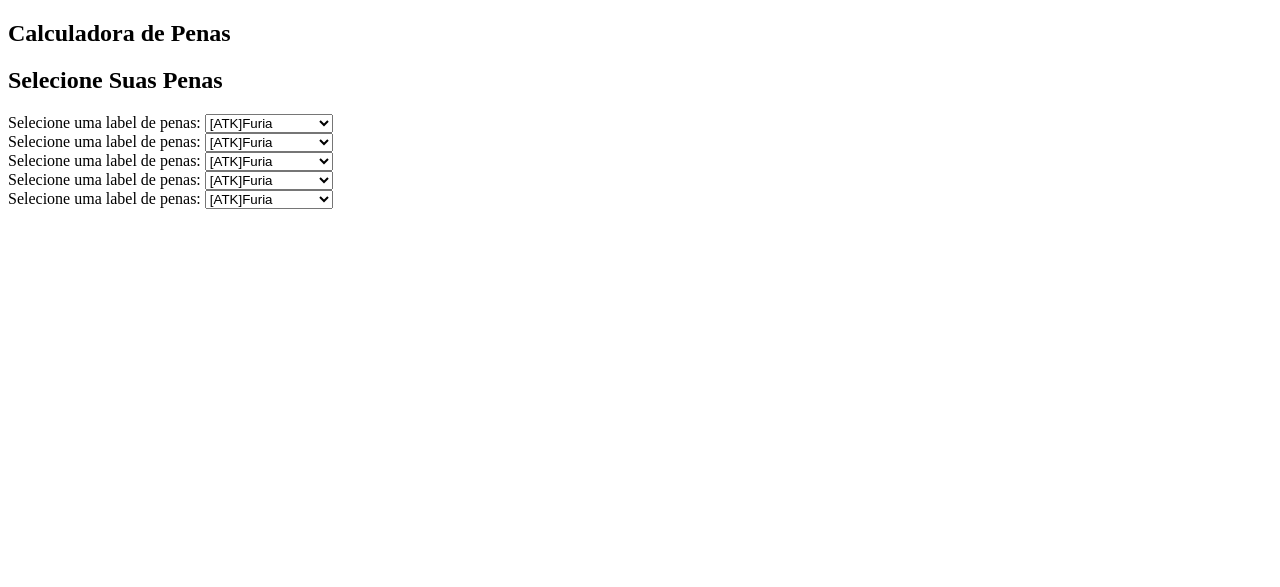
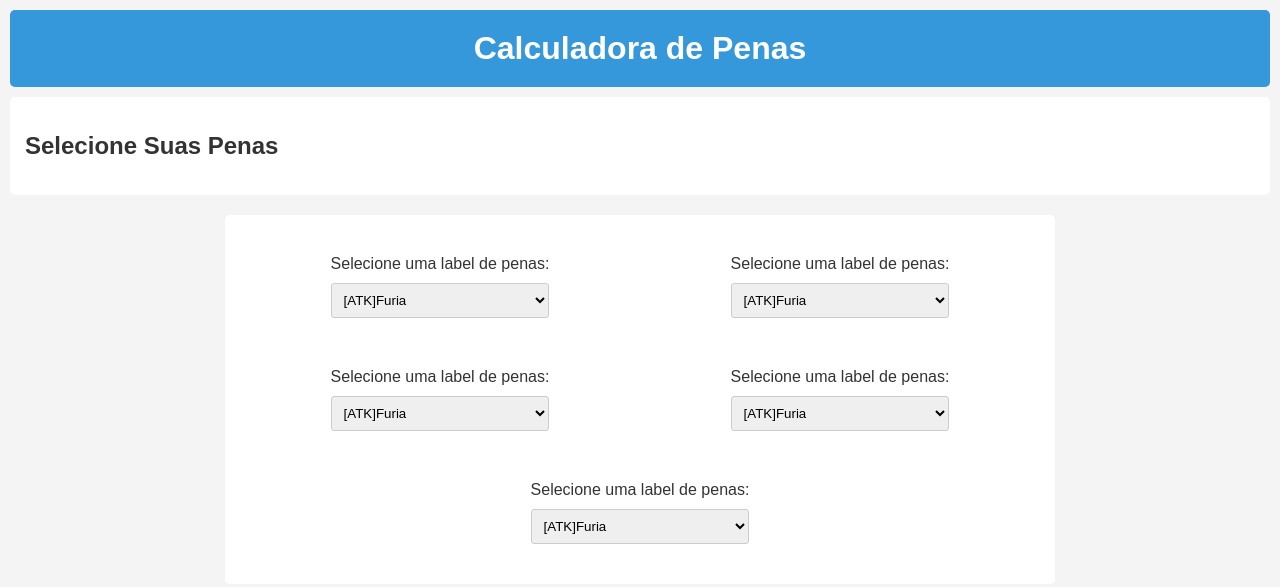
Before and after one commit to lscoelho92/calculadora_penas, a plain HTML site: page index.html in a window 1280 px wide. Drawn offline with Linux system fonts and the light colour scheme.

Commit message:
dropdown 2.1

```diff
--- a/index.html
+++ b/index.html
@@ -4,14 +4,66 @@
   <meta charset="UTF-8">
   <meta name="viewport" content="width=device-width, initial-scale=1.0">
   <title>Calculadora de Penas</title>
+  <style>
+    body {
+      font-family: 'Arial', sans-serif;
+      background-color: #f4f4f4;
+      margin: 0;
+      padding: 0;
+    }
+    .error {
+      border: 2px solid red;
+    }
+
+    .main {
+      background-color: #3498db;
+      color: #fff;
+      padding: 20px;
+      text-align: center;
+    }
+
+    h1 {
+      margin: 0;
+    }
+
+    h2 {
+      color: #333;
+    }
+
+    #selectpenas {
+      display: flex;
+      flex-wrap: wrap;
+      justify-content: space-around;
+      max-width: 800px;
+      margin: 20px auto;
+    }
+
+    div {
+      background-color: #fff;
+      padding: 15px;
+      margin: 10px;
+      border-radius: 5px;
+    }
+
+    label {
+      display: block;
+      margin-bottom: 5px;
+      color: #333;
+    }
+
+    select {
+      width: 100%;
+      padding: 8px;
+      margin-top: 5px;
+      border: 1px solid #ccc;
+      border-radius: 3px;
+      box-sizing: border-box;
+    }
+  </style>
 </head>
 <body>
   <div class="main">
-    <section>
-      <div class="grid">
-        <h1>Calculadora de Penas</h1>
-      </div>
-    </section>
+    <h1>Calculadora de Penas</h1>
   </div>
   <div>
     <h2>Selecione Suas Penas</h2>
@@ -21,23 +73,23 @@
     <!-- Dropdowns para selecionar as labels de penas -->
     <div>
       <label for="labelPenas1">Selecione uma label de penas:</label>
-      <select id="labelPenas1"></select>
+      <select id="labelPenas1" onchange="verificarRepeticao('labelPenas1')"></select>
     </div>
     <div>
       <label for="labelPenas2">Selecione uma label de penas:</label>
-      <select id="labelPenas2"></select>
+      <select id="labelPenas2" onchange="verificarRepeticao('labelPenas2')"></select>
     </div>
     <div>
       <label for="labelPenas3">Selecione uma label de penas:</label>
-      <select id="labelPenas3"></select>
+      <select id="labelPenas3" onchange="verificarRepeticao('labelPenas3')"></select>
     </div>
     <div>
       <label for="labelPenas4">Selecione uma label de penas:</label>
-      <select id="labelPenas4"></select>
+      <select id="labelPenas4" onchange="verificarRepeticao('labelPenas4')"></select>
     </div>
     <div>
       <label for="labelPenas5">Selecione uma label de penas:</label>
-      <select id="labelPenas5"></select>
+      <select id="labelPenas5" onchange="verificarRepeticao('labelPenas5')"></select>
     </div>
   </div>
 
@@ -52,9 +104,19 @@
       .then((data) => {
         console.log('Dados carregados com sucesso:', data);
 
-        // Iterar sobre cada dropdown
-        for (let i = 1; i <= 5; i++) {
-          var labelDropdown = document.getElementById(`labelPenas${i}`);
+        // Arrays para armazenar as opções utilizadas em cada dropdown
+        var opcoesUtilizadas = {
+          labelPenas1: [],
+          labelPenas2: [],
+          labelPenas3: [],
+          labelPenas4: [],
+          labelPenas5: []
+        };
+
+        // Função para preencher as opções em uma dropdown
+        function preencherDropdown(dropdownId) {
+          var labelDropdown = document.getElementById(dropdownId);
+
           Object.keys(data.penas).forEach(categoria => {
             var tiposAtaque = data.penas[categoria];
 
@@ -67,6 +129,36 @@
             });
           });
         }
+
+        // Função para verificar a repetição e aplicar a classe de erro
+        window.verificarRepeticao = function (dropdownId) {
+          var labelDropdown = document.getElementById(dropdownId);
+          var valorSelecionado = labelDropdown.value;
+
+          // Resetar todas as classes de erro
+          Object.keys(opcoesUtilizadas).forEach(key => {
+            document.getElementById(key).classList.remove("error");
+          });
+
+          // Verificar se o valor já foi selecionado em outra dropdown
+          Object.keys(opcoesUtilizadas).forEach(key => {
+            if (key !== dropdownId && opcoesUtilizadas[key].includes(valorSelecionado)) {
+              // Aplicar a classe de erro à dropdown atual e resetar a opção selecionada
+              labelDropdown.classList.add("error");
+              labelDropdown.value = '';
+            } else {
+              // Adicionar a opção ao array de opções utilizadas globalmente
+              opcoesUtilizadas[key].push(valorSelecionado);
+            }
+          });
+        }
+
+        // Preencher cada dropdown
+        preencherDropdown('labelPenas1');
+        preencherDropdown('labelPenas2');
+        preencherDropdown('labelPenas3');
+        preencherDropdown('labelPenas4');
+        preencherDropdown('labelPenas5');
       })
       .catch(error => console.error('Erro ao carregar opções de penas:', error));
   </script>
```
